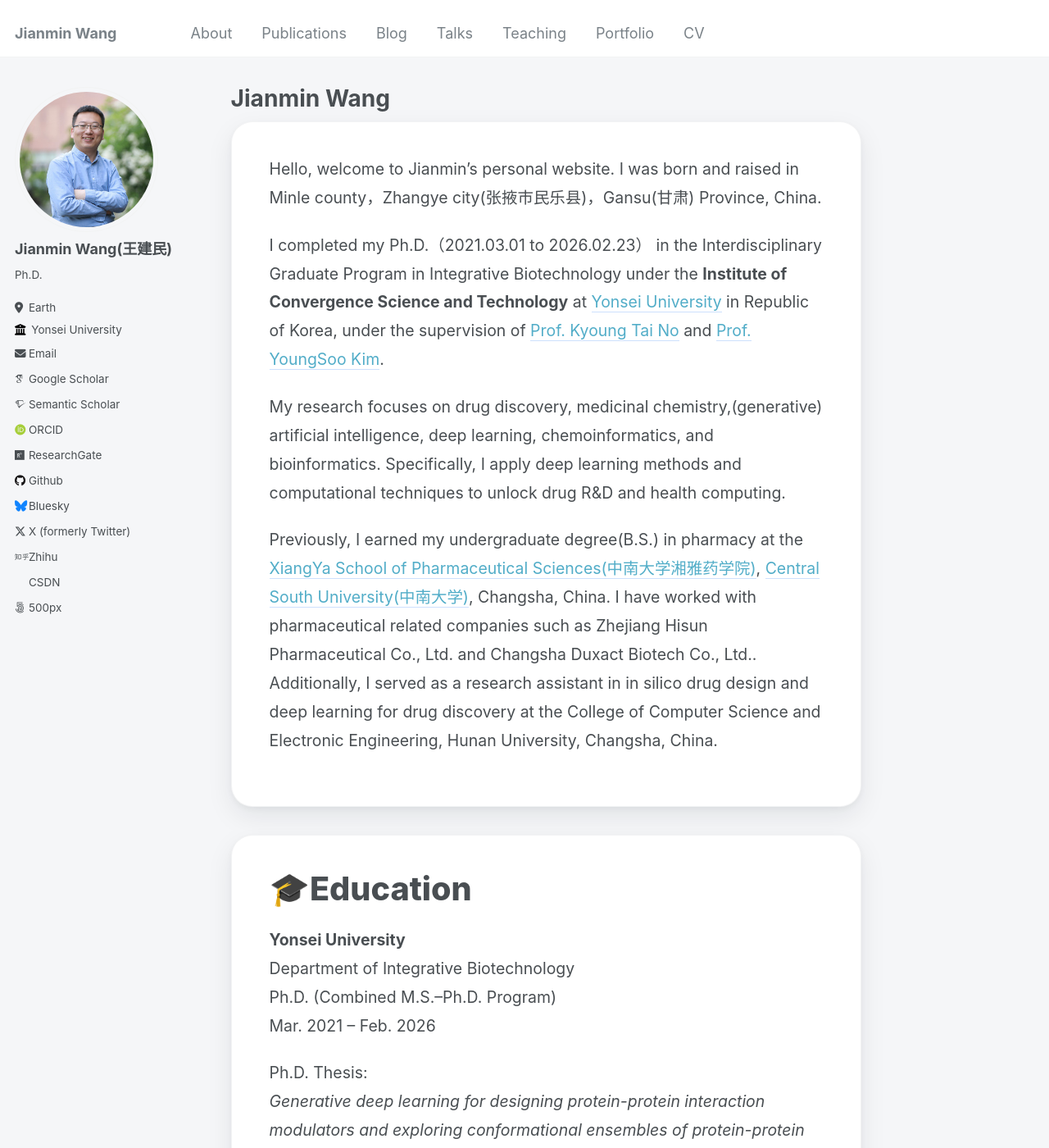
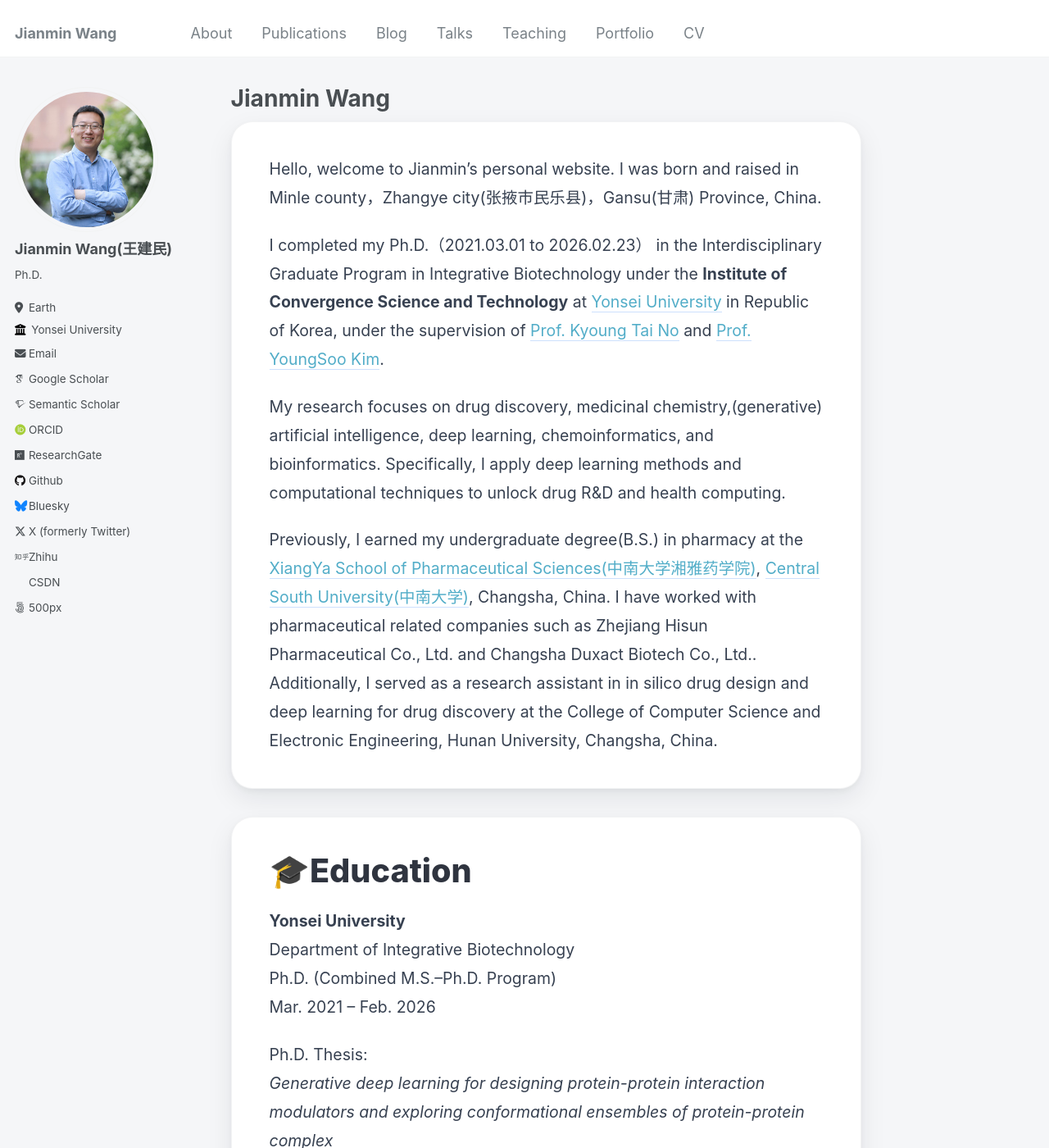
Before and after one commit to Jianmin2drugai/Jianmin2drugai.github.io, a Jekyll site: the page built from _pages/about.md, in a window 1280 px wide and 1400 px high. Shown: the whole window at 82% size. Built offline with Jekyll 4.4.1, drawn with Linux system fonts in a browser that asks for light colours; some web fonts are replaced.

Commit message:
Update custom.css

```diff
--- a/assets/css/custom.css
+++ b/assets/css/custom.css
@@ -12,13 +12,7 @@
 .page__content {
   font-size: 1.08rem;
   line-height: 1.8;
-}
-
-.card-section h2 {
-  margin-top: 0;
-  margin-bottom: 22px;
-  font-size: 2.2rem;
-  font-weight: 800;
+  color: #374151;
 }
 
 /* ===== Card section ===== */
@@ -46,21 +40,25 @@
 .card-section h2,
 .card-section h3 {
   margin-top: 0;
-  margin-bottom: 18px;
   line-height: 1.3;
+  color: #2f343f;
 }
 
 .card-section h1 {
+  margin-bottom: 18px;
   font-size: 2.2rem;
   font-weight: 800;
 }
 
 .card-section h2 {
-  font-size: 1.85rem;
+  margin-bottom: 22px;
+  font-size: 2.05rem;
   font-weight: 800;
+  letter-spacing: -0.01em;
 }
 
 .card-section h3 {
+  margin-bottom: 16px;
   font-size: 1.3rem;
   font-weight: 700;
 }
@@ -70,10 +68,15 @@
   margin-bottom: 1.15em;
 }
 
+.card-section p:last-child {
+  margin-bottom: 0;
+}
+
 /* ===== Links ===== */
 .page__content a {
   text-decoration: none;
   border-bottom: 1px solid rgba(59, 130, 246, 0.25);
+  transition: border-color 0.2s ease, color 0.2s ease;
 }
 
 .page__content a:hover {
@@ -87,17 +90,6 @@
   gap: 28px;
 }
 
-@media (max-width: 900px) {
-  .card-grid-2 {
-    grid-template-columns: 1fr;
-  }
-
-  .card-section {
-    padding: 24px 22px;
-    border-radius: 18px;
-  }
-}
-
 /* ===== Mini cards inside sections ===== */
 .sub-card {
   background: #fbfcfe;
@@ -105,6 +97,10 @@
   border-radius: 16px;
   padding: 18px 20px;
   margin-bottom: 18px;
+}
+
+.sub-card:last-child {
+  margin-bottom: 0;
 }
 
 /* ===== Education entries ===== */
@@ -121,6 +117,7 @@
 .edu-school {
   font-size: 1.28rem;
   font-weight: 800;
+  color: #2f343f;
   margin-bottom: 6px;
 }
 
@@ -137,6 +134,7 @@
   background: #eef2ff;
   color: #374151;
   font-size: 0.95rem;
+  font-weight: 600;
 }
 
 /* ===== Thesis highlight ===== */
@@ -221,3 +219,27 @@
   border-top: 1px solid rgba(17, 24, 39, 0.08);
   margin: 1.5rem 0;
 }
+
+/* ===== Responsive ===== */
+@media (max-width: 900px) {
+  .card-grid-2 {
+    grid-template-columns: 1fr;
+  }
+
+  .card-section {
+    padding: 24px 22px;
+    border-radius: 18px;
+  }
+
+  .card-section h1 {
+    font-size: 1.9rem;
+  }
+
+  .card-section h2 {
+    font-size: 1.65rem;
+  }
+
+  .card-section h3 {
+    font-size: 1.18rem;
+  }
+}
```
